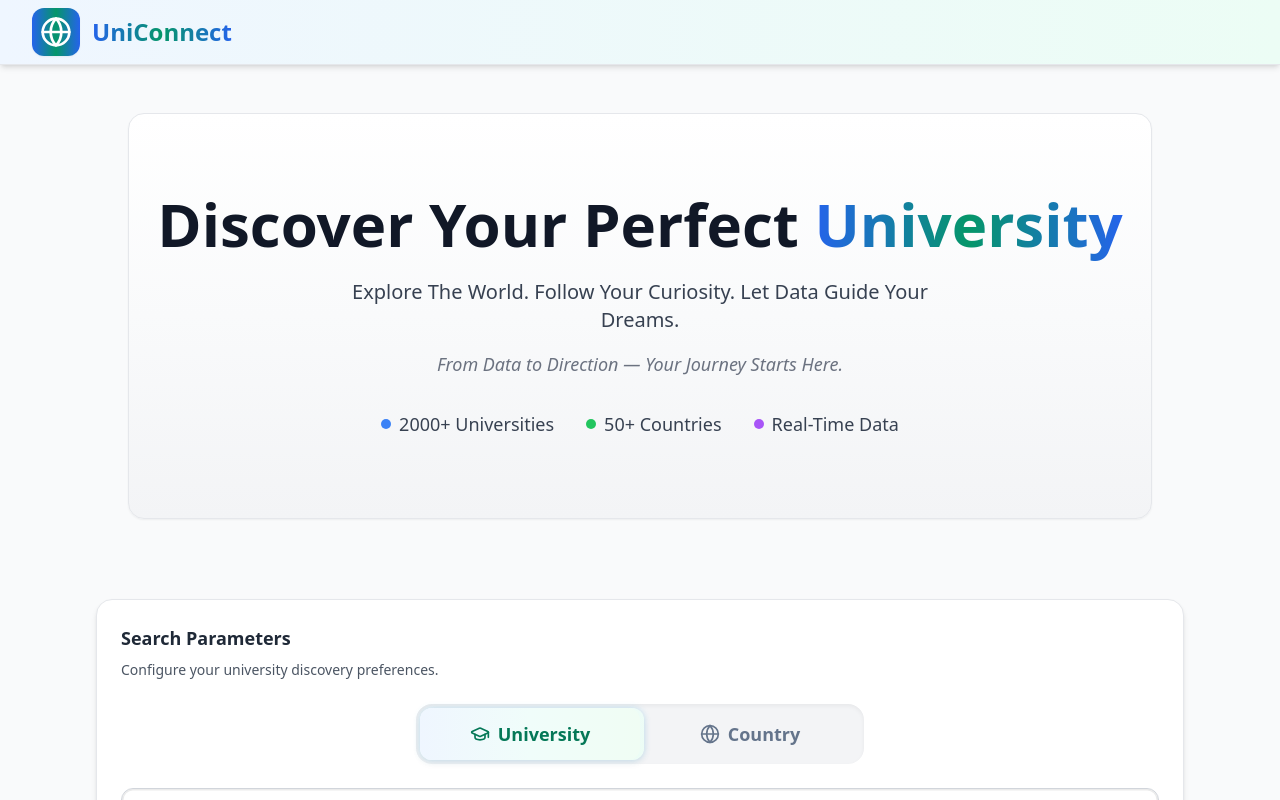
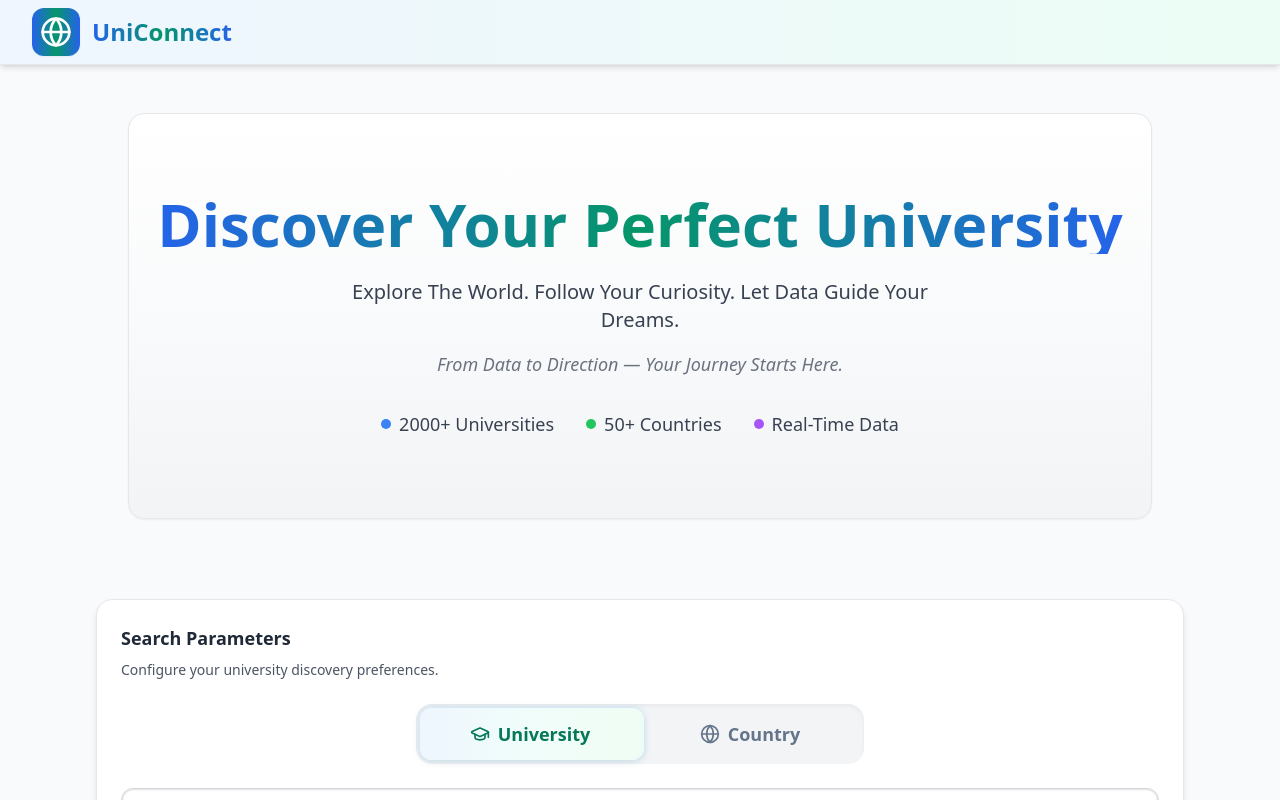
Before and after one commit to sakshi-kadian/uniconnect, a Next.js app: page / in a window 1280 px wide. Shown: the top 800 px of the page. Built offline with nearby package versions, Linux system fonts and the light colour scheme; no server answers; the database is empty.

Commit message:
initial commit

```diff
--- a/src/components/Hero.tsx
+++ b/src/components/Hero.tsx
@@ -10,12 +10,8 @@
         initial={{ opacity: 0, y: 20 }}
         animate={{ opacity: 1, y: 0 }}
         transition={{ duration: 0.6 }}
-        className="text-3xl sm:text-4xl md:text-5xl lg:text-6xl font-extrabold text-gray-900 leading-snug"
-      >
-        Discover Your Perfect{" "}
-        <span className="bg-gradient-to-r from-blue-600 via-emerald-600 to-blue-600 bg-clip-text text-transparent">
-          University
-        </span>
+        className="text-3xl sm:text-4xl md:text-5xl lg:text-6xl font-extrabold leading-snug bg-gradient-to-r from-blue-600 via-emerald-600 to-blue-600 bg-clip-text text-transparent">
+          Discover Your Perfect University
       </motion.h1>
 
       {/* Subtext */}
```
